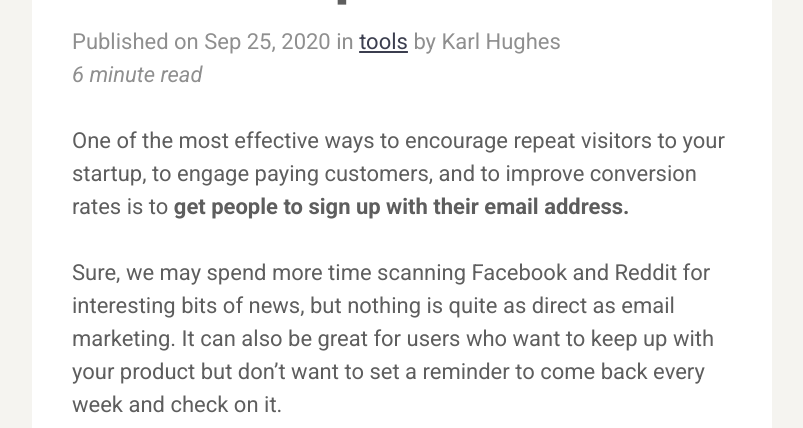
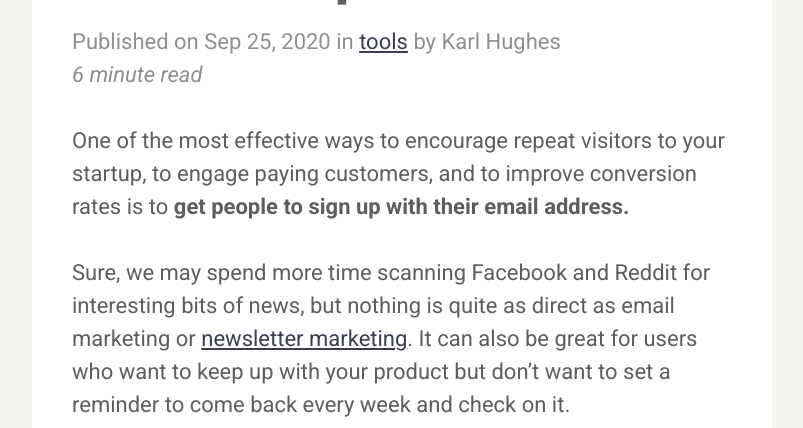
Before and after one commit to karllhughes/learn, a Jekyll site: the page built from _posts/2020-09-25-email-marketing-tools.md, in a window 1280 px wide and 900 px high, scrolled down 732 px, cut to the strip 0-428 px from the top of the window. Shown: the whole strip, without its empty margins (238-1041 px from the left). Built offline with Jekyll 4.4.1, drawn with Linux system fonts in a browser that asks for light colours; a script that is not in the unit is left out.

Commit message:
Update Posts “2020-09-25-email-marketing-tools”

```diff
--- a/_posts/2020-09-25-email-marketing-tools.md
+++ b/_posts/2020-09-25-email-marketing-tools.md
@@ -1,17 +1,18 @@
 ---
 layout: post
 title: Email Marketing Tools for Startups
+description: One of the most effective ways to encourage repeat visitors to your
+  startup, to engage paying customers, and to improve conversion rates is to
+  capture email signups.
+categories: tools
+cta: Content Ideas
 author: karl
-description: "One of the most effective ways to encourage repeat visitors to your startup, to engage paying customers, and to improve conversion rates is to capture email signups."
 date: 2020-09-25
-categories: tools
 img: /assets/posts/email-tools.jpg
-cta: Content Ideas
 ---
-
 One of the most effective ways to encourage repeat visitors to your startup, to engage paying customers, and to improve conversion rates is to **get people to sign up with their email address.**
 
-Sure, we may spend more time scanning Facebook and Reddit for interesting bits of news, but nothing is quite as direct as email marketing. It can also be great for users who want to keep up with your product but don’t want to set a reminder to come back every week and check on it.
+Sure, we may spend more time scanning Facebook and Reddit for interesting bits of news, but nothing is quite as direct as email marketing or [newsletter marketing](https://draft.dev/learn/the-ultimate-list-of-developer-newsletters). It can also be great for users who want to keep up with your product but don’t want to set a reminder to come back every week and check on it.
 
 <div class='embed-container'>
 <iframe src='https://www.youtube.com/embed/UxSfPmZM7FM' frameborder='0' allowfullscreen></iframe>
```
